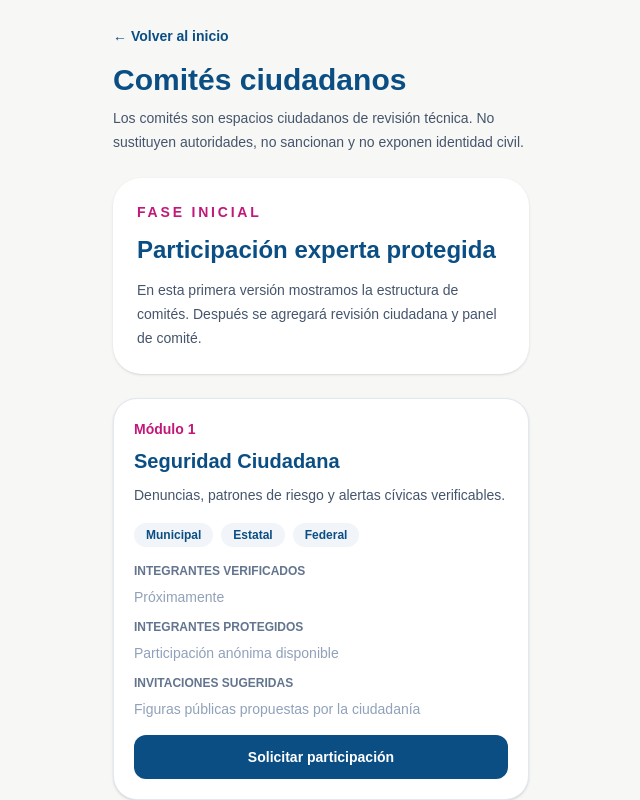
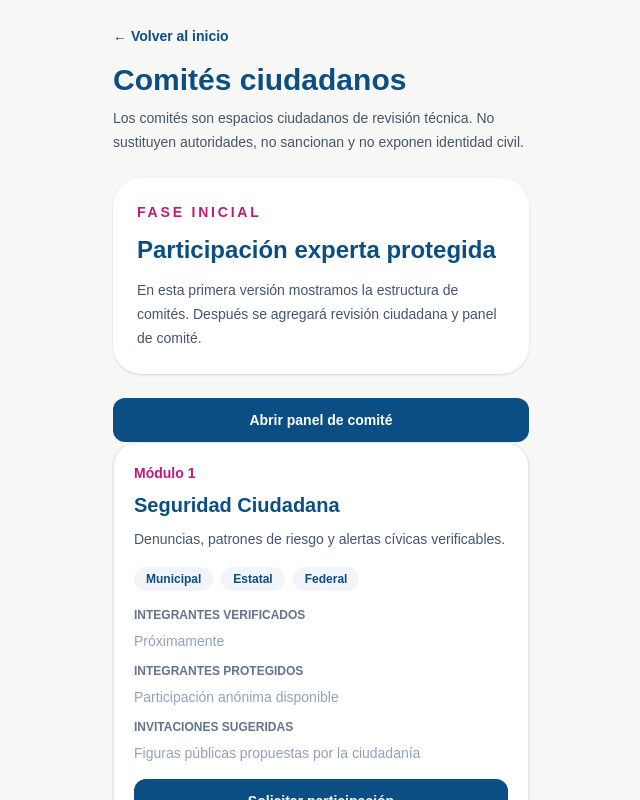
Before and after one commit to TecnocraciaParticipativaMexico/Plataforma, a Next.js app in the folder web/: page /comites in a window 1280 px wide. Shown: the top 800 px of the page, without its empty margins (319-959 px from the left). Built offline with nearby package versions, Linux system fonts and the light colour scheme.

Commit message:
feat: agregar panel basico de revision de solicitudes de comites

```diff
--- a/web/app/comites/page.tsx
+++ b/web/app/comites/page.tsx
@@ -42,6 +42,13 @@ export default function ComitesPage() {
             se agregará revisión ciudadana y panel de comité.
           </p>
         </section>
+
+        <Link
+  href="/comites/panel"
+  className="mt-4 block rounded-xl bg-[#0A4E84] px-4 py-3 text-center text-sm font-semibold text-white"
+>
+  Abrir panel de comité
+</Link>
 
         <section className="space-y-4">
           {modulos.map((modulo) => (
```
